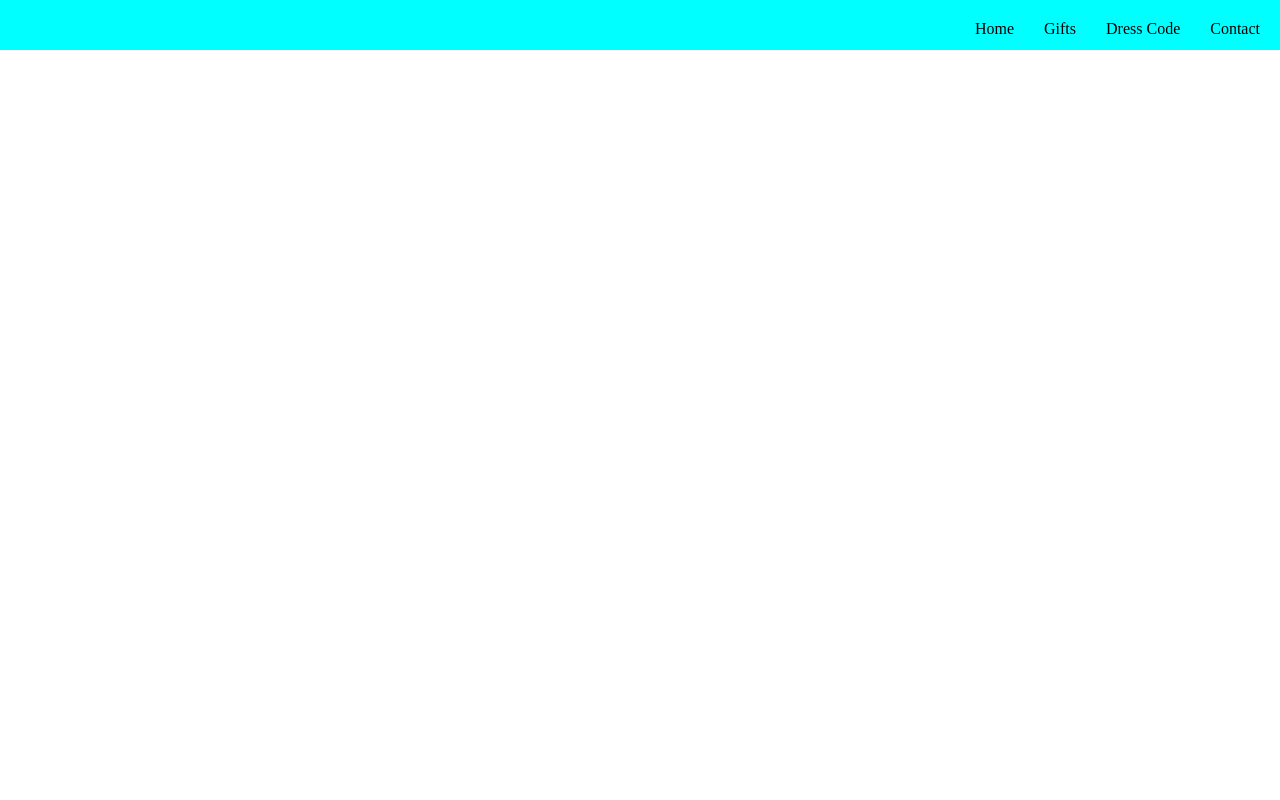
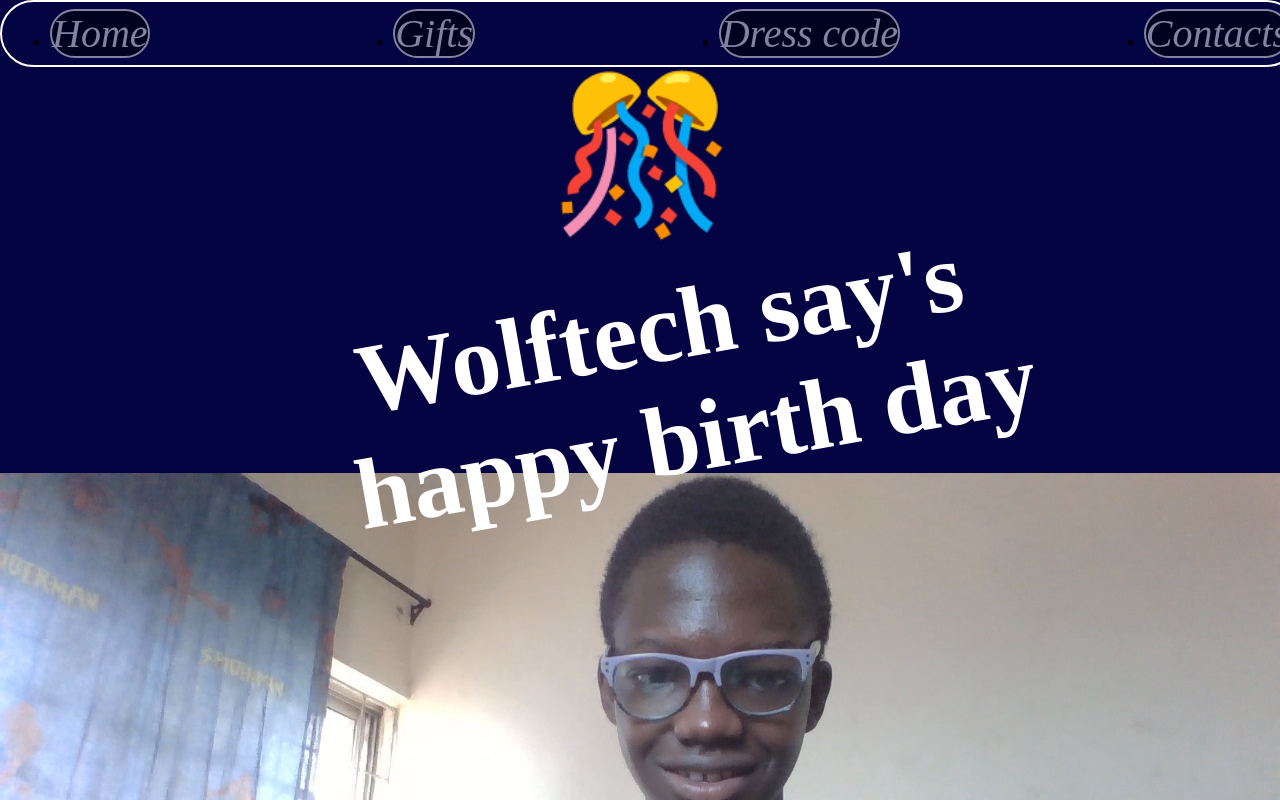
Before and after one commit to captainsesman/my_birthday, a plain HTML site: page index.html in a window 1280 px wide. Shown: the top 800 px of the page. Drawn offline with Linux system fonts and the light colour scheme.

Commit message:
this is the home page

```diff
--- a/index.html
+++ b/index.html
@@ -7,67 +7,73 @@
     <title>Document</title>
 </head>
 <style>
-    * {
+    @keyframes fade-in{
+        0%{
+            opacity: 0;
+        }
+        100%{
+            opacity: 1;
+        }
+    }
+    *{
         margin: 0;
-        padding: 0;
-
     }
-
-    .menu {
-        width: 100%;
-        background-color: aqua;
-        height: 50px;
+    body{
+        animation:  fade-in 2s;
+        overflow-x: hidden;
+        background-color: rgb(4, 4, 66);
     }
-
-    .hero {
-        width: 100%;
-        object-fit: fill;
-        object-position: center;
+    .menu{
+    width: 100%;
+    height:5%;
+    padding: 8px;
+    border: 2px white solid;
+    border-radius: 50px;
     }
-   .bread-crums{
-        color:green;
-        font-size: 200px;
+     a{
+        color: white;
+        opacity: 0.5;
+        text-decoration: none;
+        font-size: 40px;
+        border: white 2px solid;
+        border-radius: 50px;
+    background-color: black;
+        font-style: italic;
     }
-    .main-menu {
+    a:hover{
+        cursor: pointer;
+        opacity: 1;
+    }
+    .main-menu{
         display: flex;
         flex-direction: row;
-        text-decoration: none;
-        list-style-type: none;
-        padding: 20px;
+        justify-content: space-between;
 
-    }
-
-    .main-menu li {
-        margin-left: 30px;
-    }
-
-    .nav {
-        display: flex;
-        flex-direction: row;
-        justify-content: end;
     }
 </style>
 
 <body>
-    <!-- This is  my Menu -->
     <section class="menu">
         <nav class="nav">
             <ul class="main-menu">
-                <li>Home </li>
-                <li>Gifts</li>
-                <li>Dress Code</li>
-                <li>Contact </li>
+                <li><a href="./index.html">Home</a></li>
+                <li><a href="">Gifts</a></li>
+                <li><a href="./dressCode.html">Dress code</a></li>
+                <li><a href="">Contacts</a></li>
             </ul>
 
         </nav>
 
     </section>
-
-    <!-- This is  my Menu -->
-    <section class="hero" style="width: 1200px; margin: auto;">
-
-
+    <h1 style="font-size: 150px; margin-left: 550px;">🎊</h1>
+    <h1 style="color:white; font-size: 100px; margin-left: 350px; transform:rotate(350deg);">Wolftech say's</h1>
+    <h1 style="color:white; font-size: 100px; margin-left: 350px; transform:rotate(350deg);">happy birth day</h1>
+    <section>
+        <img width='100%'src="./images/WIN_20241221_13_13_44_Pro.jpg"/>
     </section>
+<div>
+    <a href="./invite.html" style="margin-left: 560px;">Invite</a>
+</div>
 </body>
 
 </html>
```
Also changed, not shown: invite.html (+1 -1 lines), images/WIN_20241221_13_13_44_Pro.jpg (added).
